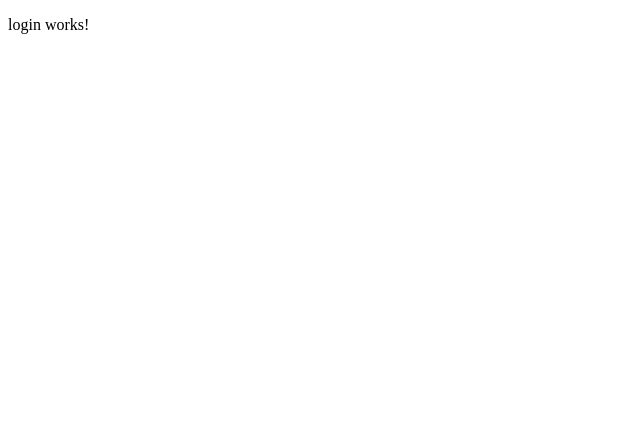
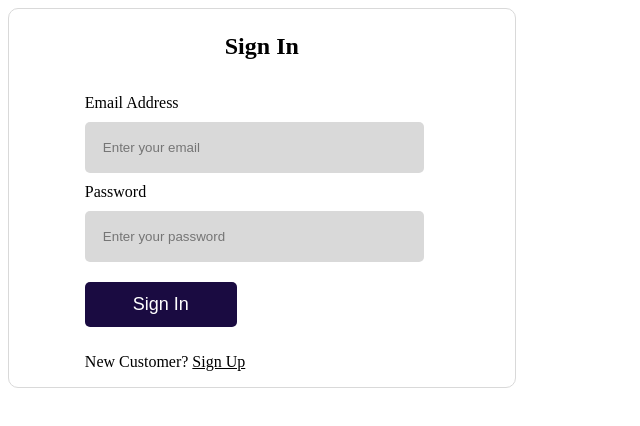
Before and after one commit to VKwamboka/commerce, an Angular app: page / in a window 1280 px wide. Shown: the top 426 px of the page, without its empty margins (0-640 px from the left). Built offline with nearby package versions, Linux system fonts and the light colour scheme.

Commit message:
updated code

```diff
--- a/src/app/login/login.component.css
+++ b/src/app/login/login.component.css
@@ -0,0 +1,51 @@
+form{
+    width: 40%;
+    display:flex;
+    flex-direction: column;
+    border: 1px solid #d9d9d9;
+    border-radius: 10px;
+    gap: 10px;
+    background-color: white;
+
+    /* justify-content: center; */
+    /* align-items: center; */
+}
+h3{
+    font-size: 24px;
+}
+.input{
+    display: flex;
+    flex-direction: column;
+    gap: 10px;
+}
+.input input{
+    padding: 18px;
+    width: 60%;
+    margin-left: 15%;
+    background-color: #d9d9d9;
+    border: none;
+    border-radius: 5px;
+}
+.input label{
+    margin-left: 15%;
+
+
+}
+form p{
+    margin-left: 15%;
+    color: black;
+}
+form a{
+    color: black;
+}
+button{
+    padding: 12px;
+    width: 30%;
+    margin-top: 10px;
+    margin-left: 15%;
+    border: none;
+    background-color: #1a0b41;
+    border-radius: 5px;
+    color: white;
+    font-size: 18px;
+}
--- a/src/app/login/login.component.html
+++ b/src/app/login/login.component.html
@@ -1 +1,18 @@
-<p>login works!</p>
+<form action="">
+    <h3 style="text-align: center;">Sign In</h3>
+
+     <div class="input">
+        <label for="name">Email Address</label>
+        <input type="text"  placeholder="Enter your email" formControlName="email">
+     </div>
+
+     <div class="input">
+        <label for="name">Password</label>
+        <input type="text" placeholder="Enter your password" formControlName="password">
+     </div>
+
+
+    <button type="submit">Sign In</button>
+
+    <p>New Customer? <a href="">Sign Up</a></p>
+</form>
```
